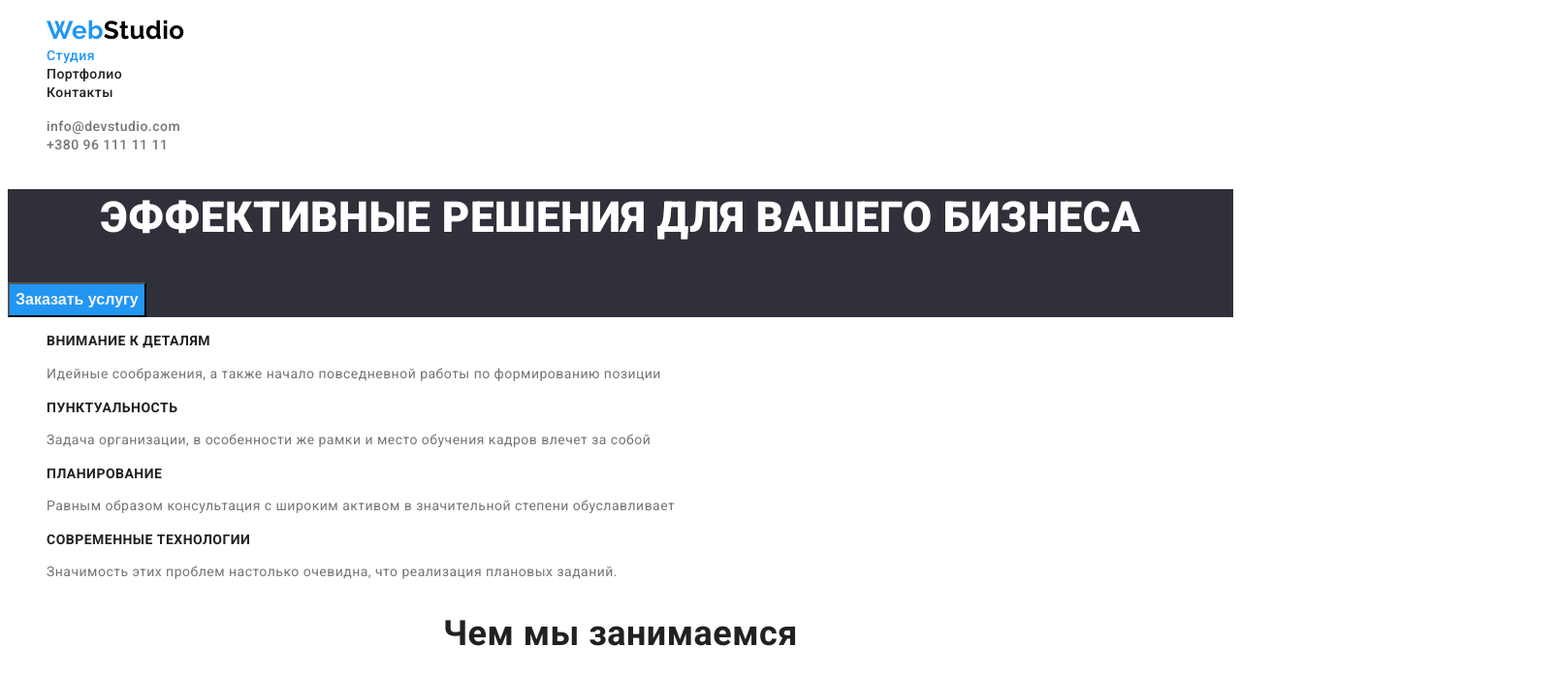
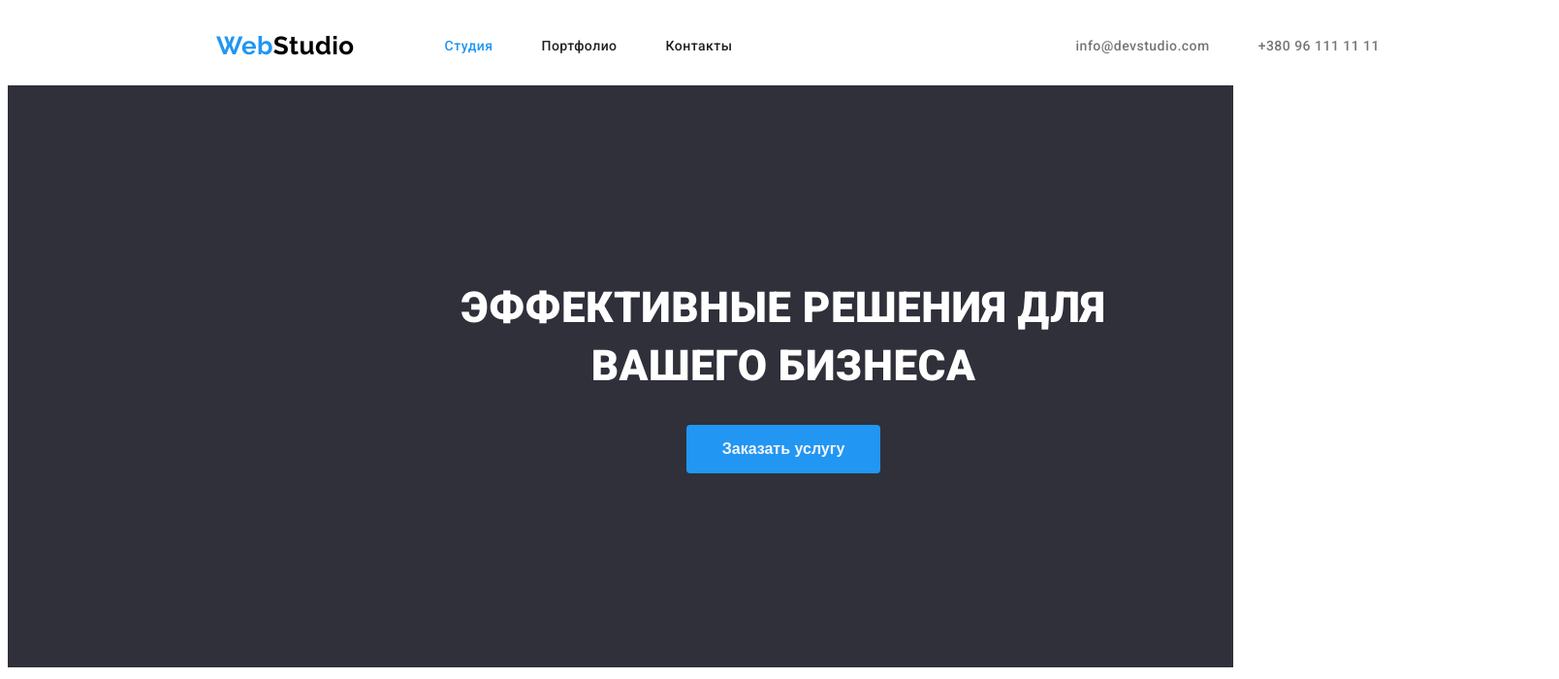
Before and after one commit to Yevgen1984/goit-markup-hw-03, a plain HTML site: page index.html in a window 1280 px wide. Shown: the top 700 px of the page at 97% size, 1608 px wide, since content can reach past the window. Drawn offline with Linux system fonts and the light colour scheme.

Commit message:
update HW 3 06.07.2022

```diff
--- a/css/styles.css
+++ b/css/styles.css
@@ -26,6 +26,68 @@
      /*nav*/
 
 
+    .main-nav {
+      display: flex;
+      align-items: center;
+      margin-left: 215px;
+      margin-right: 215px;
+      width: 1200px;
+    }
+
+   .logo {
+      padding-top: 24px;
+      padding-bottom: 25px;
+      text-decoration: none;
+    }
+
+   .site-nav {
+    display: flex;
+    align-items: center;
+    margin-left: 93px;
+    margin-top: 0;
+    margin-bottom: 0;
+    margin-right: 0;
+    padding-left: 0;
+   }
+
+
+   .site-nav .link {
+    display: block;
+    padding-top: 32px;
+    padding-bottom: 32px;
+   }
+
+   .site-nav .link.current {
+    padding-top: 0;
+    padding-bottom: 0;
+    margin-top: 32px;
+    margin-bottom: 32px;
+   }
+
+   .site-nav .item + .item {
+    margin-left: 50px;
+   }
+
+   .auth-nav {
+    display: flex;
+    align-items: center;
+    margin-top: 0;
+    margin-bottom: 0;
+    margin-right: 0;
+    margin-left: auto;
+    padding-left: 0;
+   }
+
+   .auth-nav .link {
+    display: block;
+    padding-top: 32px;
+    padding-bottom: 32px;
+   }
+
+   .auth-nav .item + .item {
+    margin-left: 50px;
+   }
+
    .nav-web {
     color: var(--accent-color);
     }
@@ -41,11 +103,7 @@
     line-height: 1.2;
     }
 
-    .logo {
-    text-decoration: none;
-    }
-
-    .nav .link {
+    .main-nav .link {
     color: var(--primary-text-color);
     font-weight: 500;
     font-size: 14px;
@@ -53,7 +111,7 @@
     text-decoration: none;
     }
 
-    .nav .link:hover, .nav .link:focus {
+    .main-nav .link:hover, .main-nav .link:focus {
     color: var(--accent-color);
     }
 
@@ -82,7 +140,9 @@
 
     /*hero*/
 
+
     .hero {
+    align-items: center;
     background-color: var(--secondary-background-color);
     }
 
@@ -91,6 +151,12 @@
     }
 
     .hero-title {
+    width: 696px;
+    margin-top: 0;
+    margin-bottom: 0;
+    padding-top: 200px;
+    padding-bottom: 0;
+    margin-left: 452px;
     font-weight: 900;
     font-size: 44px;
     line-height: 1.36;
@@ -102,11 +168,20 @@
     /*button*/
 
     .button {
+    display: inline-block;
+    width: 200px;
+    margin-left: 700px;
+    margin-right: 700px;
+    margin-top: 30px;
+    margin-bottom: 200px;
+    height: 50px;
     color: var(--section-background-color);
     background-color: var(--accent-color);
     font-weight: 700;
     font-size: 16px;
     line-height: 1.9;
+    border: none;
+    border-radius: 4px;
     }
 
 
@@ -125,17 +200,41 @@
       overflow: hidden;
       }
 
+    .features {
+      display: flex;
+      width: 1200px;
+      margin-left: 215px;
+      margin-right: 215px;
+      border: 3px solid var(--accent-color);
+      padding-left: 0;
+      padding-right: 0;
+    }
+
     .feature-title {
     font-size: 14px;
     line-height: 1.17;
+    margin-top: 0;
+    /*margin-bottom: 10px;*/
+    align-content: space-between;
     }
 
     .features-text {
     font-size: 14px;
     line-height: 1.7;
     color: var(--contact-text-color);
+    margin-top: 0;
+    margin-bottom: 0;
     }
 
+    .feature-item {
+      width: 270px;
+      margin-right: 30px;
+      }
+
+    /*.feature-item .item + .item,
+    .feature-item .item + .item {
+      margin-left: 30px;
+    }*/
 
     /*work*/
 
@@ -144,6 +243,15 @@
     line-height: 1.17;
     text-align: center;
     }
+
+      .work-items {
+        display: flex;
+        margin-left: 215px;
+      }
+
+      .work-item {
+        margin-left: 30px;
+      }
 
     /*team*/
 
--- a/index.html
+++ b/index.html
@@ -19,21 +19,24 @@
 
       <!--nav-->
 
-      <nav class="nav">
+      <nav class="container main-nav">
+
+        <a href="./index.html" class="logo"><span class="nav-web">Web</span><span class="nav-studio">Studio</span></a>
+
         <ul class="site-nav">
-        <li><a href="./index.html" class="logo"><span class="nav-web">Web</span><span class="nav-studio">Studio</span></a></li>
-           <li><a href="./index.html" class="link current">Студия</a></li>
-          <li><a href="./portfolio.html" class="link">Портфолио</a></li>
-          <li><a href="" class="link">Контакты</a></li>
+           <li class="item"><a href="./index.html" class="link current">Студия</a></li>
+           <li class="item"><a href="./portfolio.html" class="link">Портфолио</a></li>
+           <li class="item"><a href="" class="link">Контакты</a></li>
            </ul>
-        </nav>
+
 
       <!--contacts-->
 
           <ul class="auth-nav">
-            <li><a href="mailto:info@devstudio.com" class="link mail">info@devstudio.com</a></li>
-          <li><a href="tel:+380961111111" class="link tel">+380 96 111 11 11</a></li>
+            <li class="item"><a href="mailto:info@devstudio.com" class="link mail">info@devstudio.com</a></li>
+          <li class="item"><a href="tel:+380961111111" class="link tel">+380 96 111 11 11</a></li>
           </ul>
+          </nav>
 
           <!--main-->
 
@@ -45,7 +48,7 @@
 
           <!--features-->
 
-      <section class="features">
+      <section class="feature">
 
         <h2 class="visually-hidden">Test</h2>
 
```
